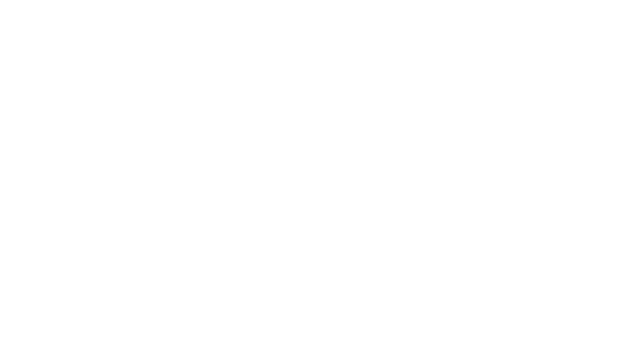
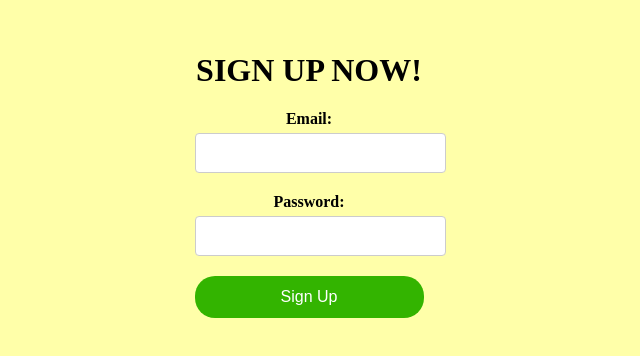
Before and after one commit to dingjamesj/mindbet, a React (Create React App) app in the folder app/: page / in a window 1280 px wide. Shown: the part 246-602 px from the top of the page, without its empty margins (331-971 px from the left). Built offline with nearby package versions, Linux system fonts and the light colour scheme.

Commit message:
connected signup page with supabase

```diff
--- a/app/package.json
+++ b/app/package.json
@@ -3,13 +3,17 @@
   "version": "0.1.0",
   "private": true,
   "dependencies": {
+    "@supabase/supabase-js": "^2.50.0",
     "@testing-library/dom": "^10.4.0",
     "@testing-library/jest-dom": "^6.6.3",
     "@testing-library/react": "^16.3.0",
     "@testing-library/user-event": "^13.5.0",
+    "dotenv": "^16.5.0",
+    "process": "^0.11.10",
     "react": "^19.1.0",
     "react-dom": "^19.1.0",
-    "react-scripts": "5.0.1",
+    "react-router-dom": "^7.6.2",
+    "react-scripts": "^5.0.1",
     "web-vitals": "^2.1.4"
   },
   "scripts": {
--- a/app/src/App.js
+++ b/app/src/App.js
@@ -1,11 +1,12 @@
 import "./App.css";
+import Signup from "./components/signup/Signup";
 
 import Stopwatch from "./components/stopwatch/Stopwatch";
 
 function App() {
   return (
     <div className="App">
-      <Stopwatch />
+      <Signup />
     </div>
   );
 }
--- a/app/src/components/signup/Signup.css
+++ b/app/src/components/signup/Signup.css
@@ -7,11 +7,55 @@
 .signup-container {
 
     display: flex;
+    flex-direction: column;
     justify-content: center;
     align-items: center;
     min-height: 100vh;
-    background: linear-gradient(135deg, #000a91 0%, #0084ff 100%);
+    /* background: linear-gradient(135deg, #000a91 0%, #0084ff 100%); */
+    background: #ffffa9;
     padding: var(--min-padding);
-    color: #ffffff;
+    color: #000000;
+    font-family: 'Times New Roman', Times, serif;
 
 }
+
+.signup-container h1 {
+    font-weight: 900;
+}
+
+.form-group {
+    margin-bottom: 20px;
+    width: 100%;
+    max-width: 300px;
+}
+
+.form-group label {
+    display: block;
+    margin-bottom: 5px;
+    font-weight: bold;
+}
+
+.form-group input {
+    width: 100%;
+    padding: 10px;
+    border: 1px solid #ccc;
+    border-radius: 4px;
+    font-size: 16px;
+}
+
+.submit-btn {
+    width: 100%;
+    max-width: 300px;
+    padding: 12px;
+    background-color: #33b400;
+    color: white;
+    border: none;
+    border-radius: 20px;
+    font-size: 16px;
+    cursor: pointer;
+    transition: background-color 0.2s;
+}
+
+.submit-btn:hover {
+    background-color: #45a049;
+}
--- a/app/src/components/signup/Signup.js
+++ b/app/src/components/signup/Signup.js
@@ -1,3 +1,4 @@
+import { createClient } from "@supabase/supabase-js"
 import React, {useState} from "react";
 import "./Signup.css";
 
@@ -10,10 +11,24 @@ const Signup = ({onLogin}) => {
 
     })
 
+    const handleSubmit = async (e) => {
+        e.preventDefault();
+
+        console.log(process.env);
+
+        const supabase = createClient(process.env.REACT_APP_SUPABASE_URL, process.env.REACT_APP_SUPABASE_ANON_KEY)
+        const {data, error} = await supabase.auth.signUp({
+            password: formData.password
+        })
+
+
+        console.log("Signup data:", formData);
+    }
+
     return (
         <div className="signup-container">
-            <h1>Sign Up</h1>
-            <form>
+            <h1>SIGN UP NOW!</h1>
+            <form onSubmit={handleSubmit}>
                 <div className="form-group">
                     <label htmlFor="email">
                         Email:
@@ -24,10 +39,9 @@ const Signup = ({onLogin}) => {
                         name="email"
                         value={formData.email}
                         onChange={(e) => setFormData({...formData, email: e.target.value})}
+                        required
                     />
                 </div>
-            </form>
-            <form>
                 <div className="form-group">
                     <label htmlFor="password">
                         Password:
@@ -38,8 +52,10 @@ const Signup = ({onLogin}) => {
                         name="password"
                         value={formData.password}
                         onChange={(e) => setFormData({...formData, password: e.target.value})}
+                        required
                     />
                 </div>
+                <button type="submit" className="submit-btn">Sign Up</button>
             </form>
         </div>
     )
```
Also changed, not shown: 2 other files (tests, documents, lock files or other folders).
